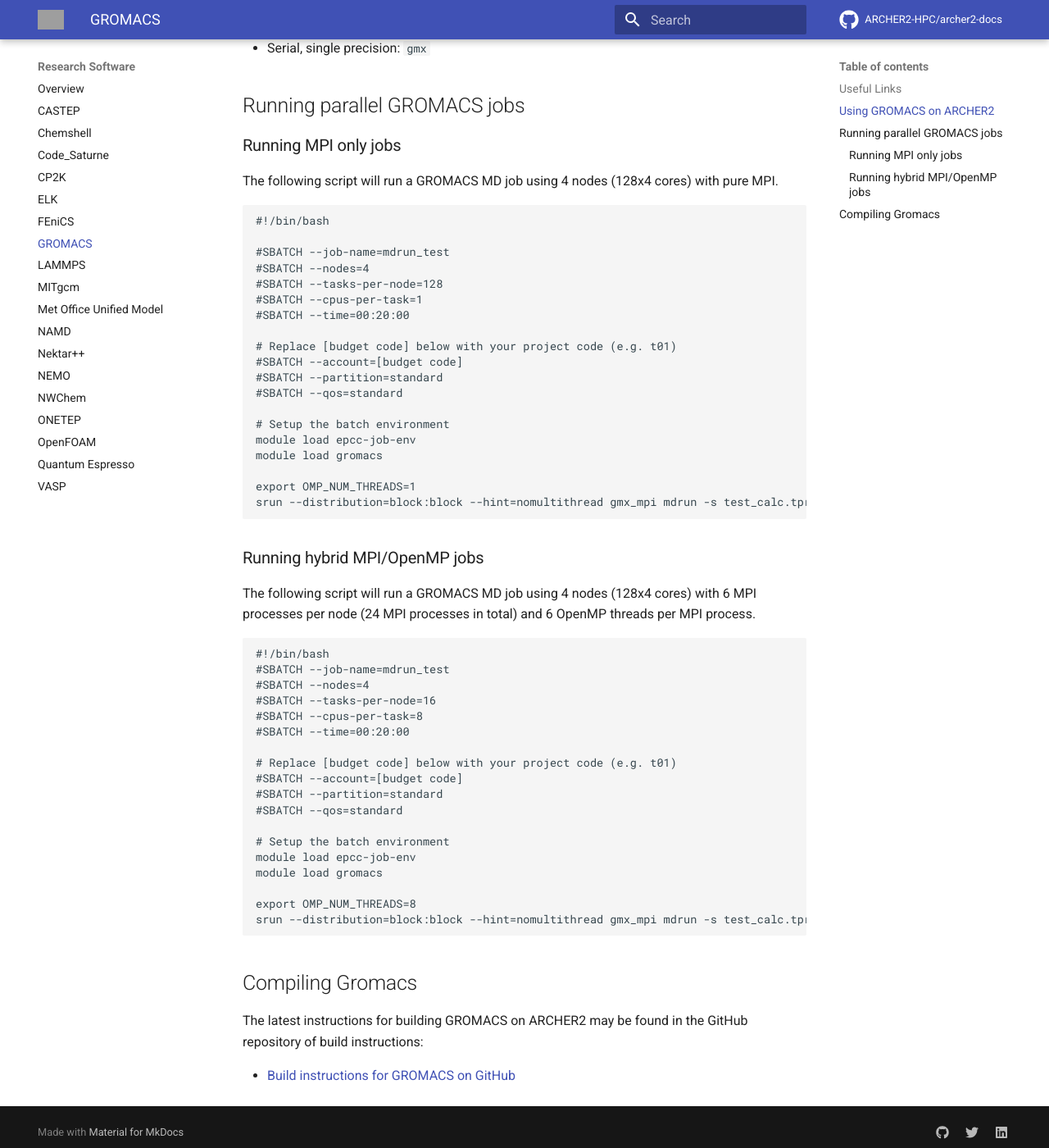
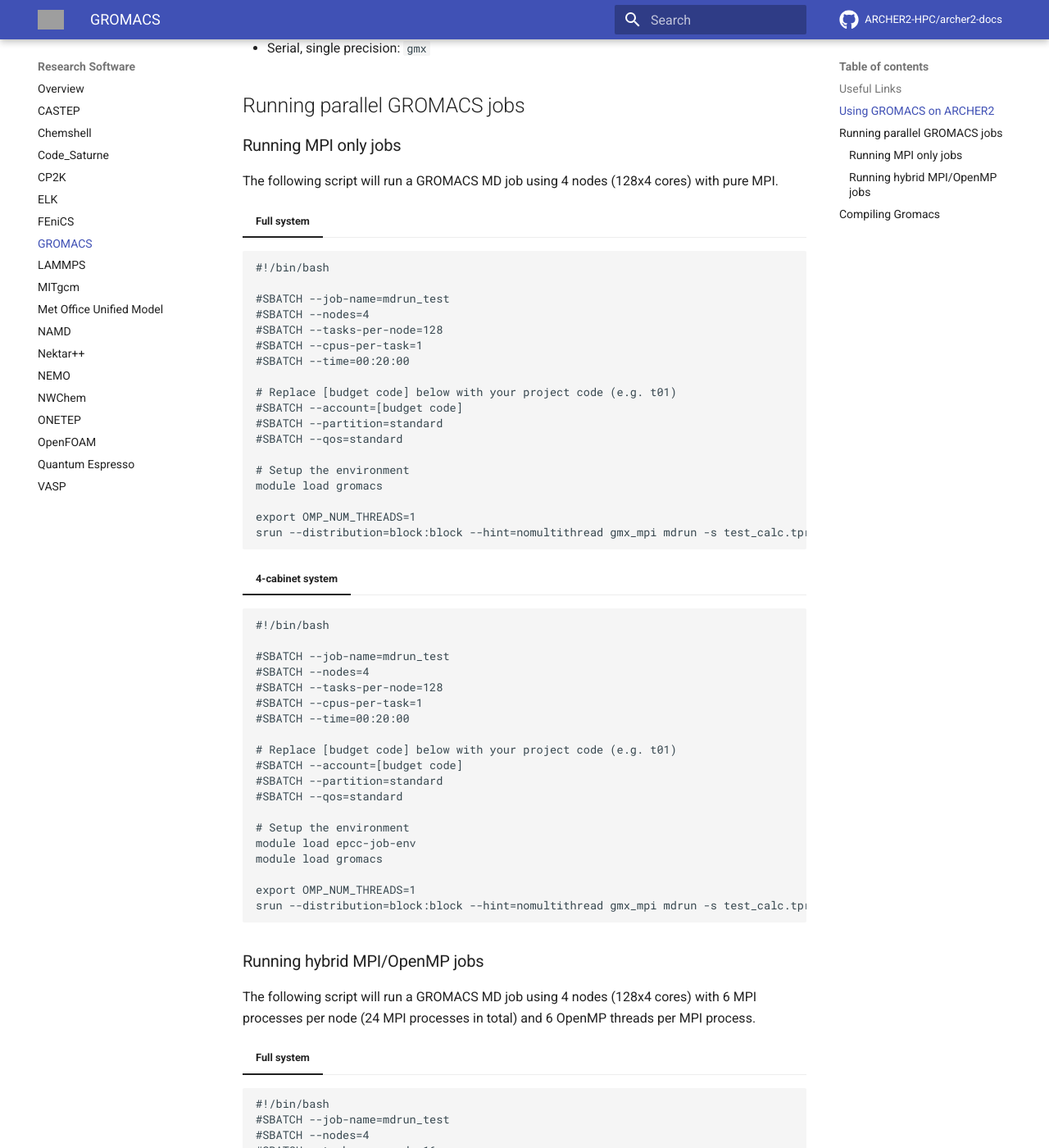
Before and after one commit to ARCHER2-HPC/archer2-docs, an MkDocs documentation site: the page built from docs/research-software/gromacs/gromacs.md, in a window 1280 px wide and 1400 px high, scrolled down 711 px. Shown: the whole window at 82% size. Built offline with MkDocs 1.6.1 and Material for MkDocs 9.7.7, drawn with Linux system fonts in a browser that asks for light colours; comment, search, counter and statistics services are not loaded; some of the changed text lies outside the part shown; grey boxes are pictures that could not be loaded.

Commit message:
Adds full system scripts

````diff
--- a/docs/research-software/gromacs/gromacs.md
+++ b/docs/research-software/gromacs/gromacs.md
@@ -30,27 +30,49 @@
 The following script will run a GROMACS MD job using 4 nodes (128x4
 cores) with pure MPI.
 
-```
-#!/bin/bash
+=== "Full system"
+  ```
+  #!/bin/bash
 
-#SBATCH --job-name=mdrun_test
-#SBATCH --nodes=4
-#SBATCH --tasks-per-node=128
-#SBATCH --cpus-per-task=1
-#SBATCH --time=00:20:00
+  #SBATCH --job-name=mdrun_test
+  #SBATCH --nodes=4
+  #SBATCH --tasks-per-node=128
+  #SBATCH --cpus-per-task=1
+  #SBATCH --time=00:20:00
 
-# Replace [budget code] below with your project code (e.g. t01)
-#SBATCH --account=[budget code]
-#SBATCH --partition=standard
-#SBATCH --qos=standard
+  # Replace [budget code] below with your project code (e.g. t01)
+  #SBATCH --account=[budget code]
+  #SBATCH --partition=standard
+  #SBATCH --qos=standard
 
-# Setup the batch environment
-module load epcc-job-env
-module load gromacs
+  # Setup the environment
+  module load gromacs
 
-export OMP_NUM_THREADS=1
-srun --distribution=block:block --hint=nomultithread gmx_mpi mdrun -s test_calc.tpr
-```
+  export OMP_NUM_THREADS=1
+  srun --distribution=block:block --hint=nomultithread gmx_mpi mdrun -s test_calc.tpr
+  ```
+=== "4-cabinet system"
+  ```
+  #!/bin/bash
+
+  #SBATCH --job-name=mdrun_test
+  #SBATCH --nodes=4
+  #SBATCH --tasks-per-node=128
+  #SBATCH --cpus-per-task=1
+  #SBATCH --time=00:20:00
+
+  # Replace [budget code] below with your project code (e.g. t01)
+  #SBATCH --account=[budget code]
+  #SBATCH --partition=standard
+  #SBATCH --qos=standard
+
+  # Setup the environment
+  module load epcc-job-env
+  module load gromacs
+
+  export OMP_NUM_THREADS=1
+  srun --distribution=block:block --hint=nomultithread gmx_mpi mdrun -s test_calc.tpr
+  ```
 
 ### Running hybrid MPI/OpenMP jobs
 
@@ -58,26 +80,47 @@
 cores) with 6 MPI processes per node (24 MPI processes in total) and 6
 OpenMP threads per MPI process.
 
-```
-#!/bin/bash
-#SBATCH --job-name=mdrun_test
-#SBATCH --nodes=4
-#SBATCH --tasks-per-node=16
-#SBATCH --cpus-per-task=8
-#SBATCH --time=00:20:00
+=== "Full system"
+  ```
+  #!/bin/bash
+  #SBATCH --job-name=mdrun_test
+  #SBATCH --nodes=4
+  #SBATCH --tasks-per-node=16
+  #SBATCH --cpus-per-task=8
+  #SBATCH --time=00:20:00
 
-# Replace [budget code] below with your project code (e.g. t01)
-#SBATCH --account=[budget code]
-#SBATCH --partition=standard
-#SBATCH --qos=standard
+  # Replace [budget code] below with your project code (e.g. t01)
+  #SBATCH --account=[budget code]
+  #SBATCH --partition=standard
+  #SBATCH --qos=standard
 
-# Setup the batch environment
-module load epcc-job-env
-module load gromacs
+  # Setup the environment
+  module load gromacs
 
-export OMP_NUM_THREADS=8
-srun --distribution=block:block --hint=nomultithread gmx_mpi mdrun -s test_calc.tpr
-```
+  export OMP_NUM_THREADS=8
+  srun --distribution=block:block --hint=nomultithread gmx_mpi mdrun -s test_calc.tpr
+  ```
+=== "4-cabinet system"
+  ```
+  #!/bin/bash
+  #SBATCH --job-name=mdrun_test
+  #SBATCH --nodes=4
+  #SBATCH --tasks-per-node=16
+  #SBATCH --cpus-per-task=8
+  #SBATCH --time=00:20:00
+
+  # Replace [budget code] below with your project code (e.g. t01)
+  #SBATCH --account=[budget code]
+  #SBATCH --partition=standard
+  #SBATCH --qos=standard
+
+  # Setup the environment
+  module load epcc-job-env
+  module load gromacs
+
+  export OMP_NUM_THREADS=8
+  srun --distribution=block:block --hint=nomultithread gmx_mpi mdrun -s test_calc.tpr
+  ```
 
 ## Compiling Gromacs
 
````
